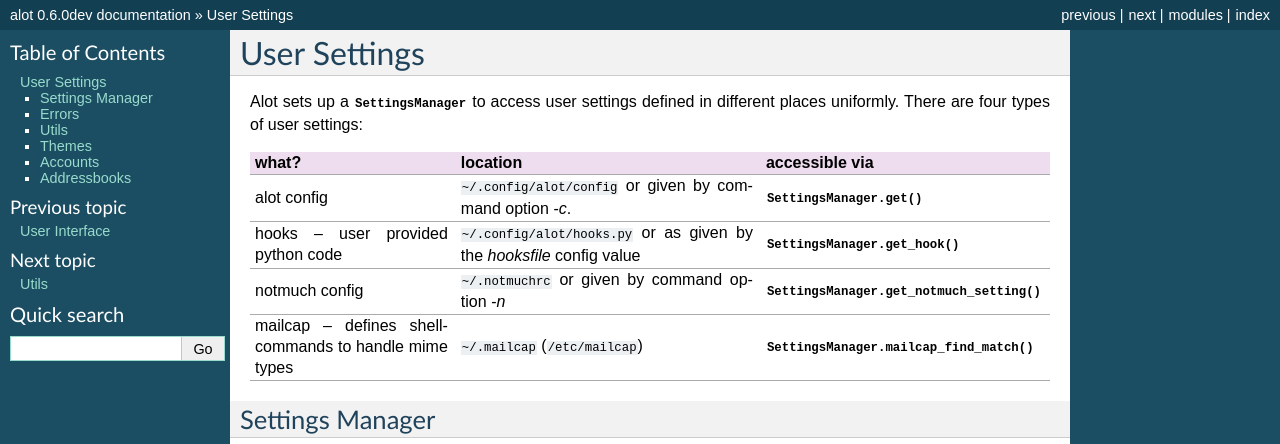
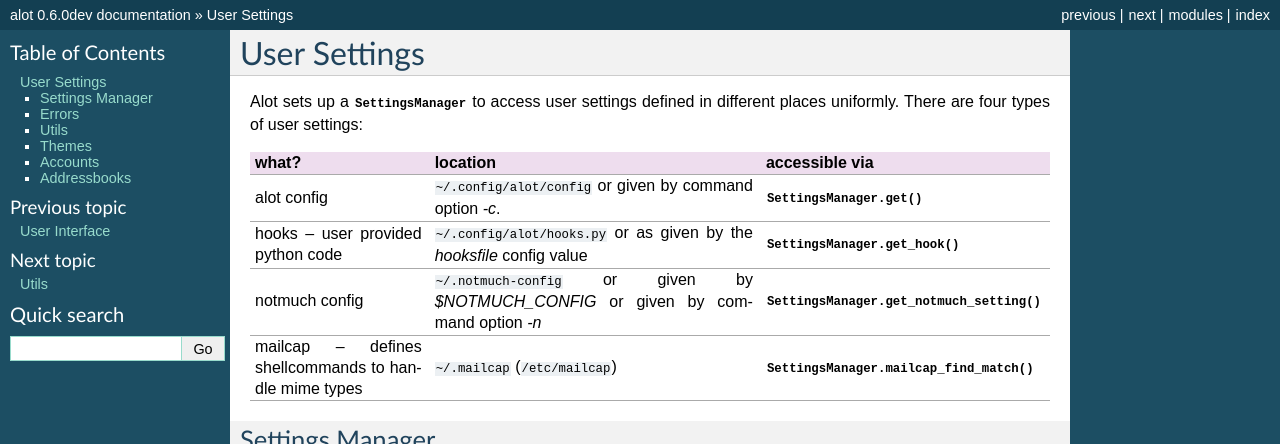
Before and after one commit to pazz/alot, a Sphinx documentation site: the page built from docs/source/api/settings.rst, in a window 1280 px wide and 900 px high, cut to the strip 0-444 px from the top of the window. Built offline with Sphinx 7.4.7, drawn with Linux system fonts in a browser that asks for light colours.

Commit message:
Indicate usage of notmuch config file correctly

```diff
--- a/docs/source/api/settings.rst
+++ b/docs/source/api/settings.rst
@@ -17,8 +17,9 @@ There are four types of user settings:
 |                                    | or as given by the `hooksfile`   |                                             |
 |                                    | config value                     |                                             |
 +------------------------------------+----------------------------------+---------------------------------------------+
-| notmuch config                     | :file:`~/.notmuchrc`             | :meth:`SettingsManager.get_notmuch_setting` |
-|                                    | or given by command option `-n`  |                                             |
+| notmuch config                     | :file:`~/.notmuch-config` or     | :meth:`SettingsManager.get_notmuch_setting` |
+|                                    | given by `$NOTMUCH_CONFIG` or    |                                             |
+|                                    | given by command option `-n`     |                                             |
 +------------------------------------+----------------------------------+---------------------------------------------+
 | mailcap -- defines shellcommands   | :file:`~/.mailcap`               | :meth:`SettingsManager.mailcap_find_match`  |
 | to handle mime types               | (:file:`/etc/mailcap`)           |                                             |
```
